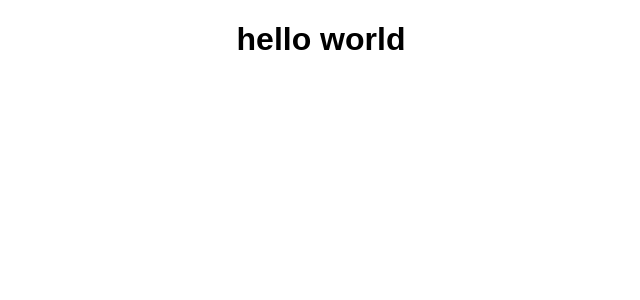
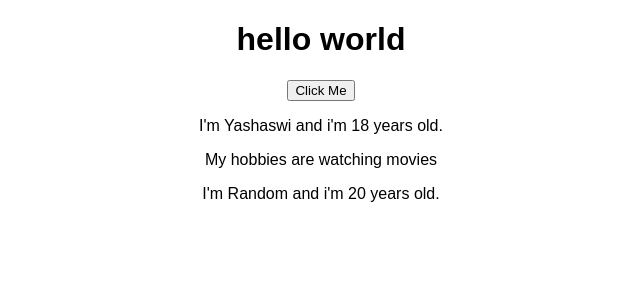
Before and after one commit to 4444yashaswi/react-complete-guide, a React (Create React App) app in the folder react-first/: page / in a window 1280 px wide. Shown: the top 300 px of the page, without its empty margins (319-959 px from the left). Built offline with nearby package versions, Linux system fonts and the light colour scheme.

Commit message:
creating new component w static properties

```diff
--- a/react-first/src/App.js
+++ b/react-first/src/App.js
@@ -1,11 +1,33 @@
 import React, { Component } from 'react';
 import './App.css';
+import Person from './Person/Person';
 
 class App extends Component {
+  state = {
+    persons : [
+              {name: "Yashaswi", age: 18},
+              {name: "Random", age: 20}
+        ]
+
+  }
+
+  clickMeHandler = () => {
+    //console.log('\'Click Me\' was clicked');
+    this.setState({
+        persons : [
+              {name: "Yashaswi Singh", age: 18},
+              {name: "Random", age: 200000}
+        ]
+      });
+  }
+
   render() {
     return (
       <div className="App">
         <h1>hello world</h1>
+        <button onClick = {this.clickMeHandler} >Click Me</button>
+        <Person name={this.state.persons[0].name} age={this.state.persons[0].age}>My hobbies are watching movies</Person>
+        <Person name={this.state.persons[1].name} age={this.state.persons[1].age} />
       </div>
     );
   }
--- /dev/null
+++ b/react-first/src/Person/Person.js
@@ -0,0 +1,10 @@
+import React from 'react';
+
+const person = (props) => {
+	return <div>
+		<p>I'm {props.name} and i'm {props.age} years old.</p>
+		<p>{props.children}</p>
+	</div>
+}
+
+export default person;
```
